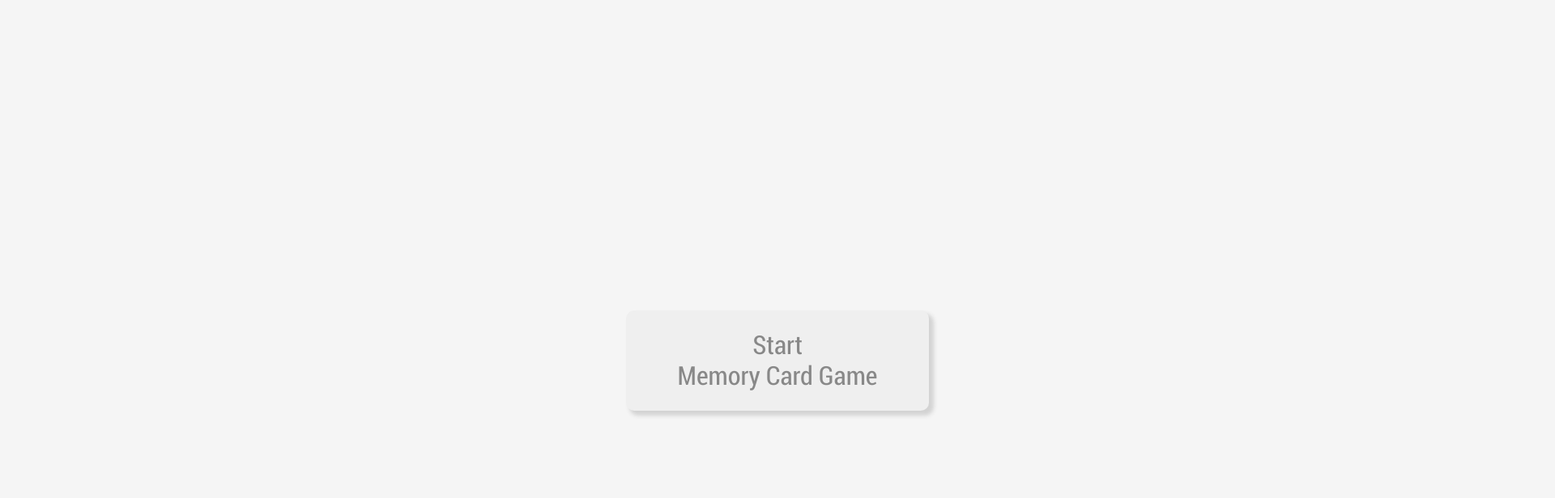
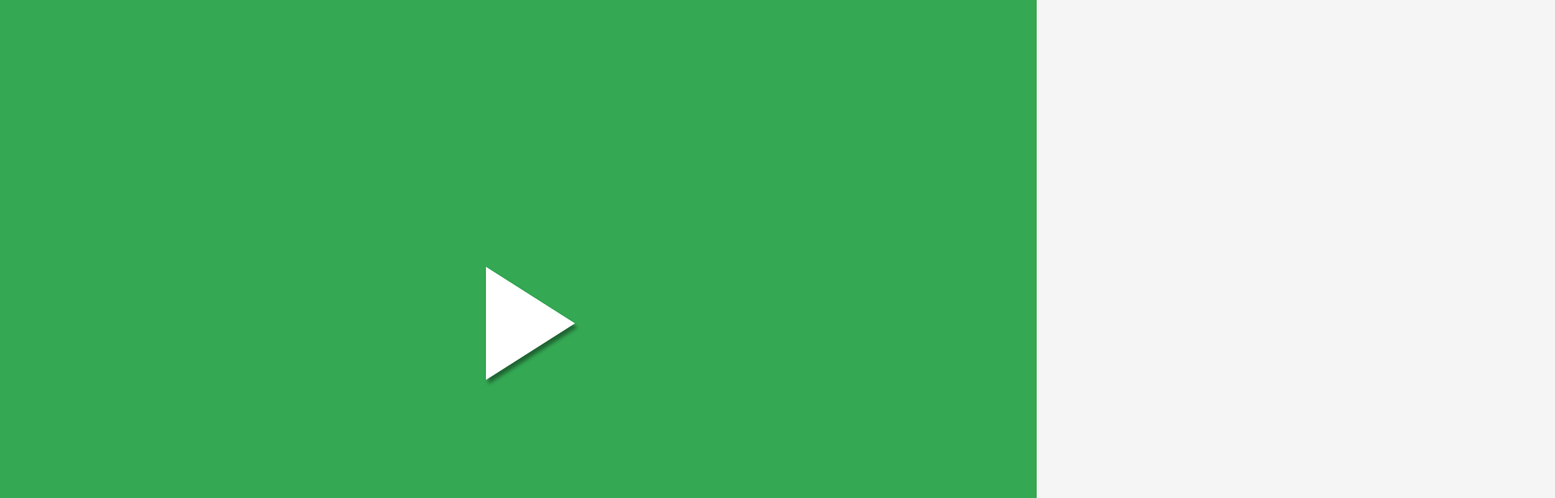
Before and after one commit to rogerio-ushiro/memory-card-game, a React (Create React App) app: page / in a window 1280 px wide. Shown: the top 616 px of the page at 81% size, 1920 px wide, since content can reach past the window. Built offline with nearby package versions, Linux system fonts and the light colour scheme.

Commit message:
first screen improvement

```diff
--- a/src/Reducer.jsx
+++ b/src/Reducer.jsx
@@ -7,9 +7,10 @@ const initialState = {
   time: seconds,
   score: 0,
   cards: cards
-    .concat(cards.map((value) => value.toUpperCase()))
-    .sort((a, b) => 0.5 - Math.random()),
+    .concat(cards.map((value) => value.toUpperCase())) // Add uppercase versions of the cards
+    .sort((a, b) => 0.5 - Math.random()), // Randomize the order of the cards
 };
+
 
 // Define a reducer function that will update the state based on dispatched actions
 function Reducer(state, action) {
--- a/src/pages/Home.css
+++ b/src/pages/Home.css
@@ -1,7 +1,14 @@
 .container {
   display: flex;
+  position: absolute;
+  top: 0;
+  left: 0;
+  display: flex;
+  align-items: center;
   justify-content: center;
-  padding: 20%;
+  background-color: #34a853;
+  width: 100%;
+  height: 100%;
 }
 .home-button {
   padding: 1.5rem 4rem;
@@ -12,6 +19,7 @@
   border: none;
   color: #888;
   transition: all 0.2s ease-in-out;
+  height: 10rem;
 }
 
 .home-button:hover {
@@ -22,3 +30,9 @@
   font-family: roboto;
   src: url("../assets/roboto.ttf");
 }
+
+.playBtn {
+  height: 15rem;
+  width: 15rem;
+  filter: drop-shadow(3px 5px 2px rgb(0 0 0 / 0.4));
+}
--- a/src/pages/Home.jsx
+++ b/src/pages/Home.jsx
@@ -5,14 +5,13 @@ export default function Home() {
   const navigate = useNavigate();
   return (
     <div className="container">
-      <button
-        className="home-button"
+      <img
+        src="img/play.svg"
+        className="playBtn"
         onClick={() => {
           navigate("/memory-game");
         }}
-      >
-        Start <br /> Memory Card Game
-      </button>
+      />
     </div>
   );
 }
--- a/src/pages/MemoryGame.jsx
+++ b/src/pages/MemoryGame.jsx
@@ -25,8 +25,6 @@ function MemoryGame() {
     console.log("game over");
   };
 
-  console.log(state.time);
-
   return (
     <div className="App center">
       <Notification ref={refNotification} />
```
Also changed, not shown: public/img/play.svg (added).
